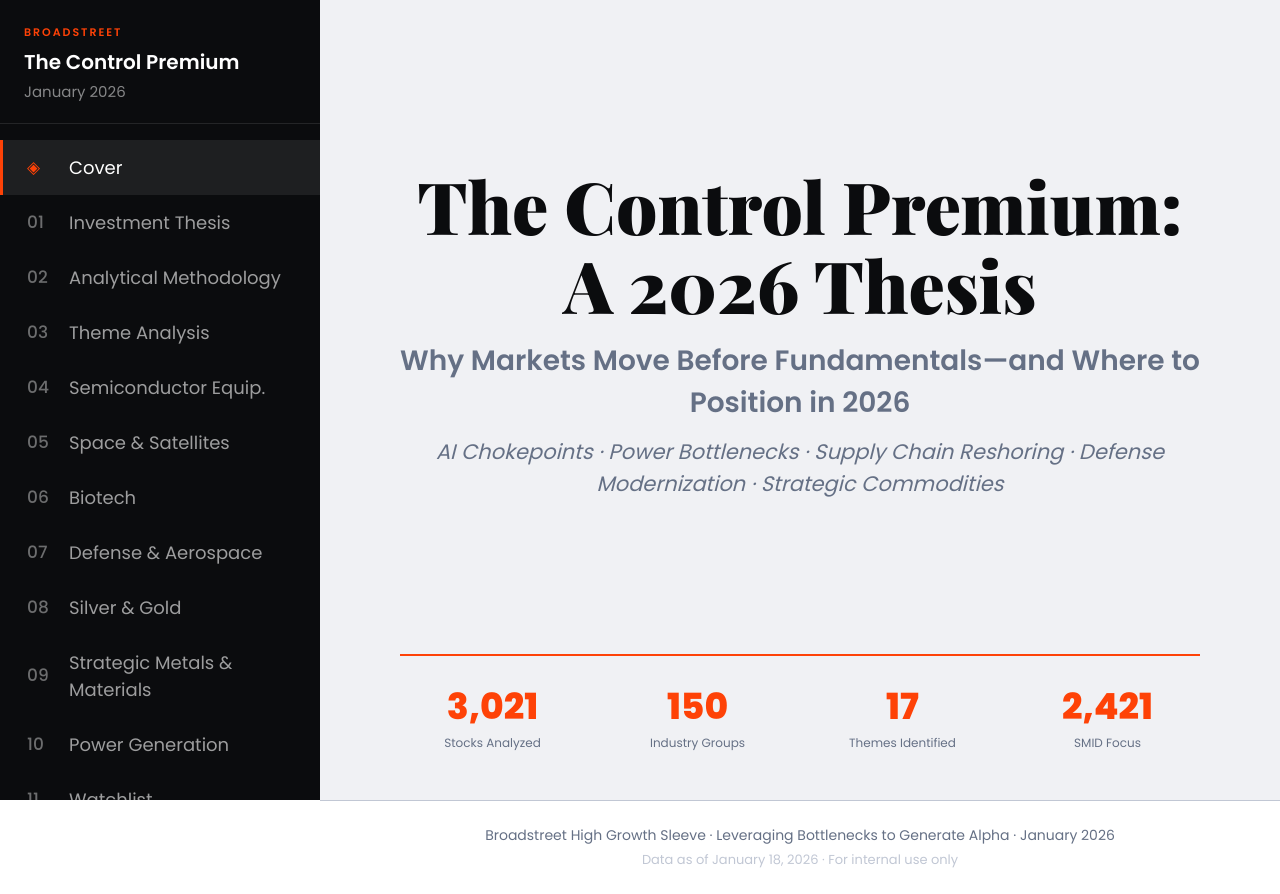
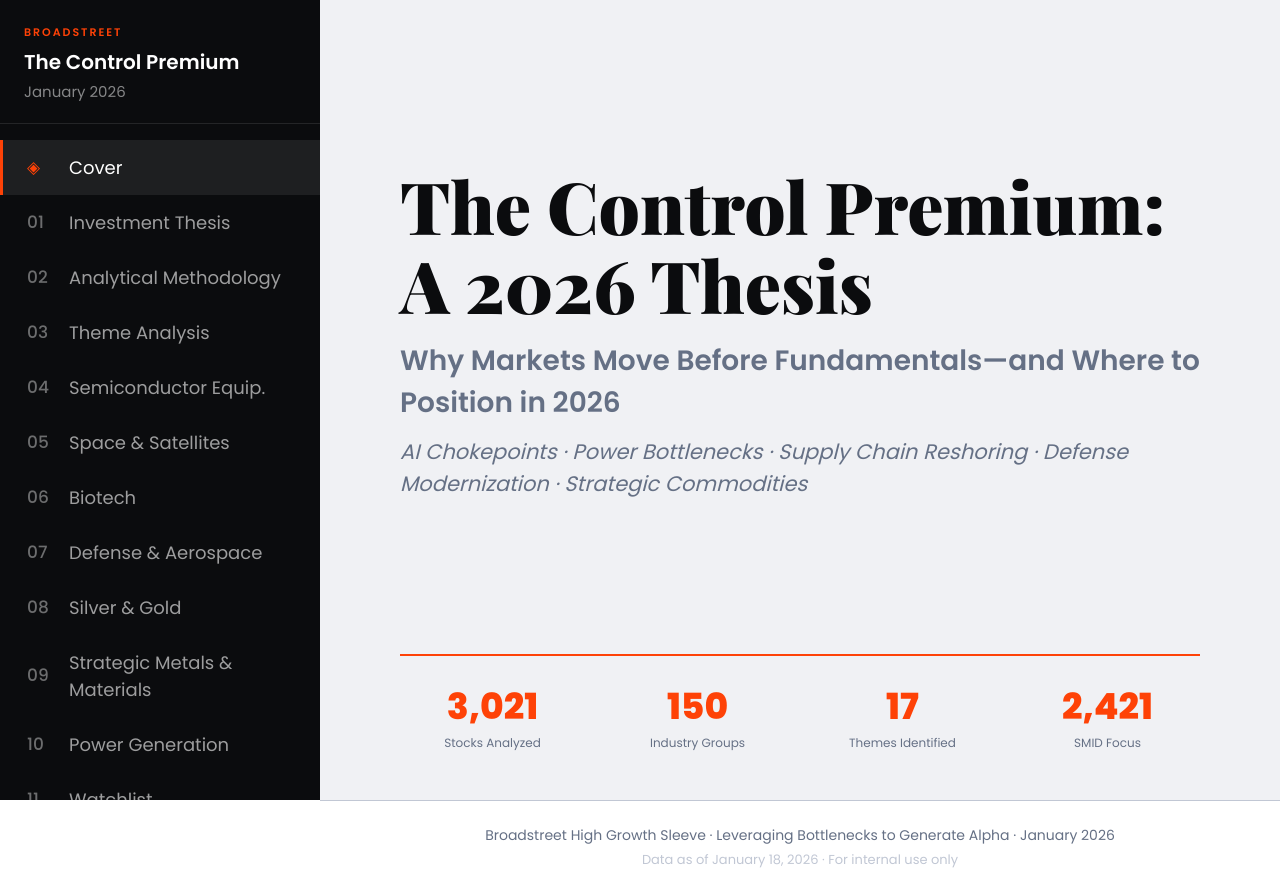
Before and after one commit to jessica-learns/2026_Investment_Outlook, a Next.js app: page / in a window 1280 px wide. Built offline with nearby package versions, Linux system fonts and the light colour scheme.

Commit message:
Refactor cover title div structure in report component

```diff
--- a/components/AIMarketThemesReportV8.jsx
+++ b/components/AIMarketThemesReportV8.jsx
@@ -659,8 +659,8 @@ export default function AIMarketThemesReportV8() {
   const renderCover = () => (
     <section style={{ minHeight: '100vh', display: 'flex', flexDirection: 'column', justifyContent: 'space-between', padding: '48px', backgroundColor: p.surface2 }}>
       <div style={{ maxWidth: '800px', margin: '0 auto', width: '100%', marginTop: '118px' }}>
-        <div style={{ textAlign: 'center' }}>
-          <h1 style={{ ...s.coverTitle, textAlign: 'center' }}>The Control Premium:<br />A 2026 Thesis</h1>
+        <div>
+          <h1 style={s.coverTitle}>The Control Premium:<br />A 2026 Thesis</h1>
           <p style={{ color: p.neutral, fontFamily: "'Poppins', sans-serif", fontSize: '28px', fontWeight: 600, lineHeight: 1.5, marginBottom: '12px' }}>Why Markets Move Before Fundamentals—and Where to Position in 2026</p>
           <p style={{ color: p.neutral, fontSize: '21px', fontStyle: 'italic' }}>AI Chokepoints · Power Bottlenecks · Supply Chain Reshoring · Defense Modernization · Strategic Commodities</p>
         </div>
```
